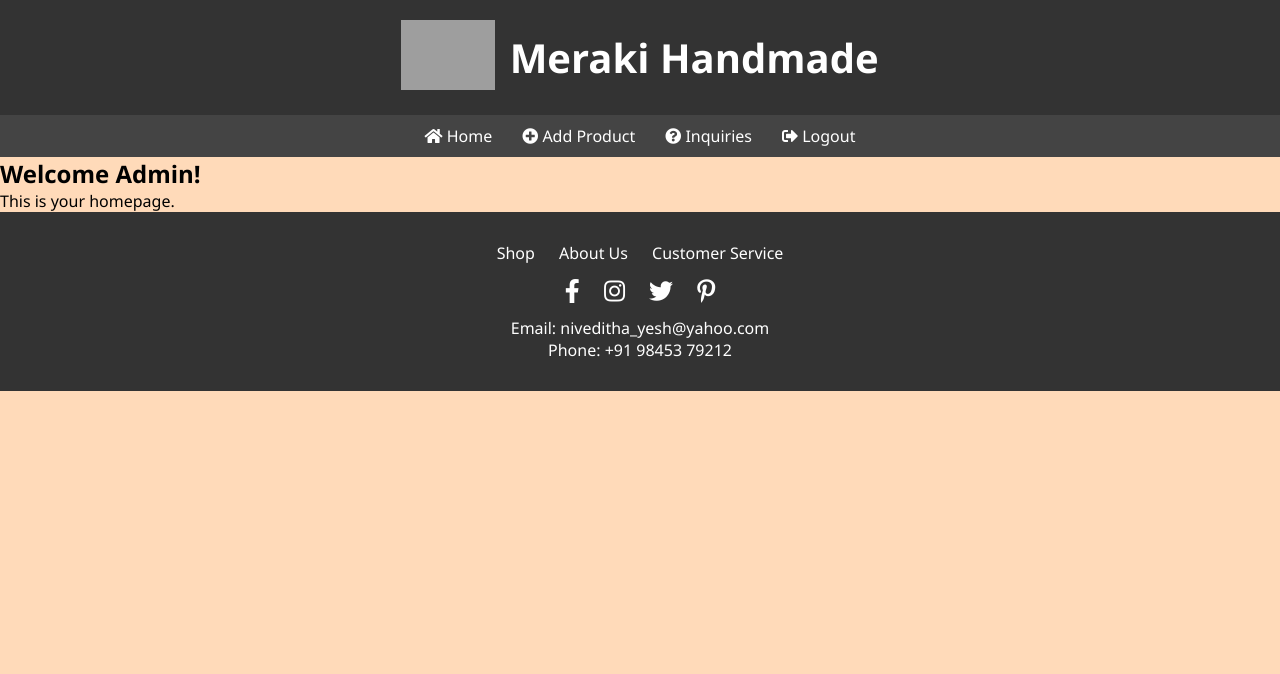
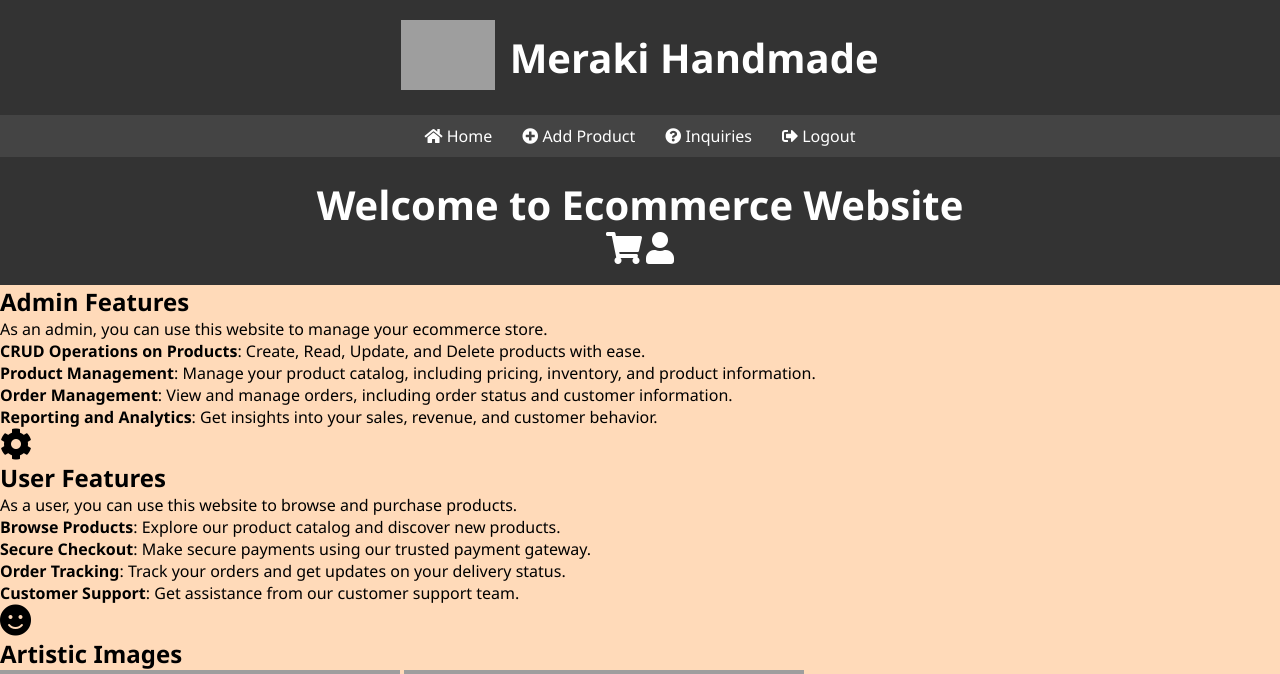
Before and after one commit to ekshu007/BAP-MERAKI_HANDMADE_1, a Flask app: page /admin_home in a window 1280 px wide. Shown: the top 674 px of the page. Before the commit the page ends 391 px from the top, so only its background shows below. Run offline with Flask 3, Linux system fonts and the light colour scheme; a user stored in the database is signed in; grey boxes are pictures that could not be loaded.

Commit message:
Update admin_home.html

```diff
--- a/templates/admin_home.html
+++ b/templates/admin_home.html
@@ -1,6 +1,51 @@
 {% extends 'base.html' %}
 
 {% block content %}
-<h2>Welcome Admin!</h2>
-<p>This is your homepage.</p>
+<!-- admin_home.html -->
+
+<!-- Link to base HTML file -->
+<link rel="stylesheet" href="base.css">
+
+<!-- Header section -->
+<header>
+  <h1>Welcome to Ecommerce Website</h1>
+  <i class="fas fa-shopping-cart fa-2x"></i>
+  <i class="fas fa-user fa-2x"></i>
+</header>
+
+<!-- Main section -->
+<main>
+  <section>
+    <h2>Admin Features</h2>
+    <p>As an admin, you can use this website to manage your ecommerce store.</p>
+    <ul>
+      <li><strong>CRUD Operations on Products</strong>: Create, Read, Update, and Delete products with ease.</li>
+      <li><strong>Product Management</strong>: Manage your product catalog, including pricing, inventory, and product information.</li>
+      <li><strong>Order Management</strong>: View and manage orders, including order status and customer information.</li>
+      <li><strong>Reporting and Analytics</strong>: Get insights into your sales, revenue, and customer behavior.</li>
+    </ul>
+    <i class="fas fa-cog fa-2x"></i>
+  </section>
+
+  <section>
+    <h2>User Features</h2>
+    <p>As a user, you can use this website to browse and purchase products.</p>
+    <ul>
+      <li><strong>Browse Products</strong>: Explore our product catalog and discover new products.</li>
+      <li><strong>Secure Checkout</strong>: Make secure payments using our trusted payment gateway.</li>
+      <li><strong>Order Tracking</strong>: Track your orders and get updates on your delivery status.</li>
+      <li><strong>Customer Support</strong>: Get assistance from our customer support team.</li>
+    </ul>
+    <i class="fas fa-smile fa-2x"></i>
+  </section>
+
+  <!-- Artistic image section -->
+  <section>
+    <h2>Artistic Images</h2>
+    <img src="https://example.com/image1.jpg" alt="Image 1">
+    <img src="https://example.com/image2.jpg" alt="Image 2">
+    <!-- Add more images as needed -->
+  </section>
+</main>
+
 {% endblock %}
```
